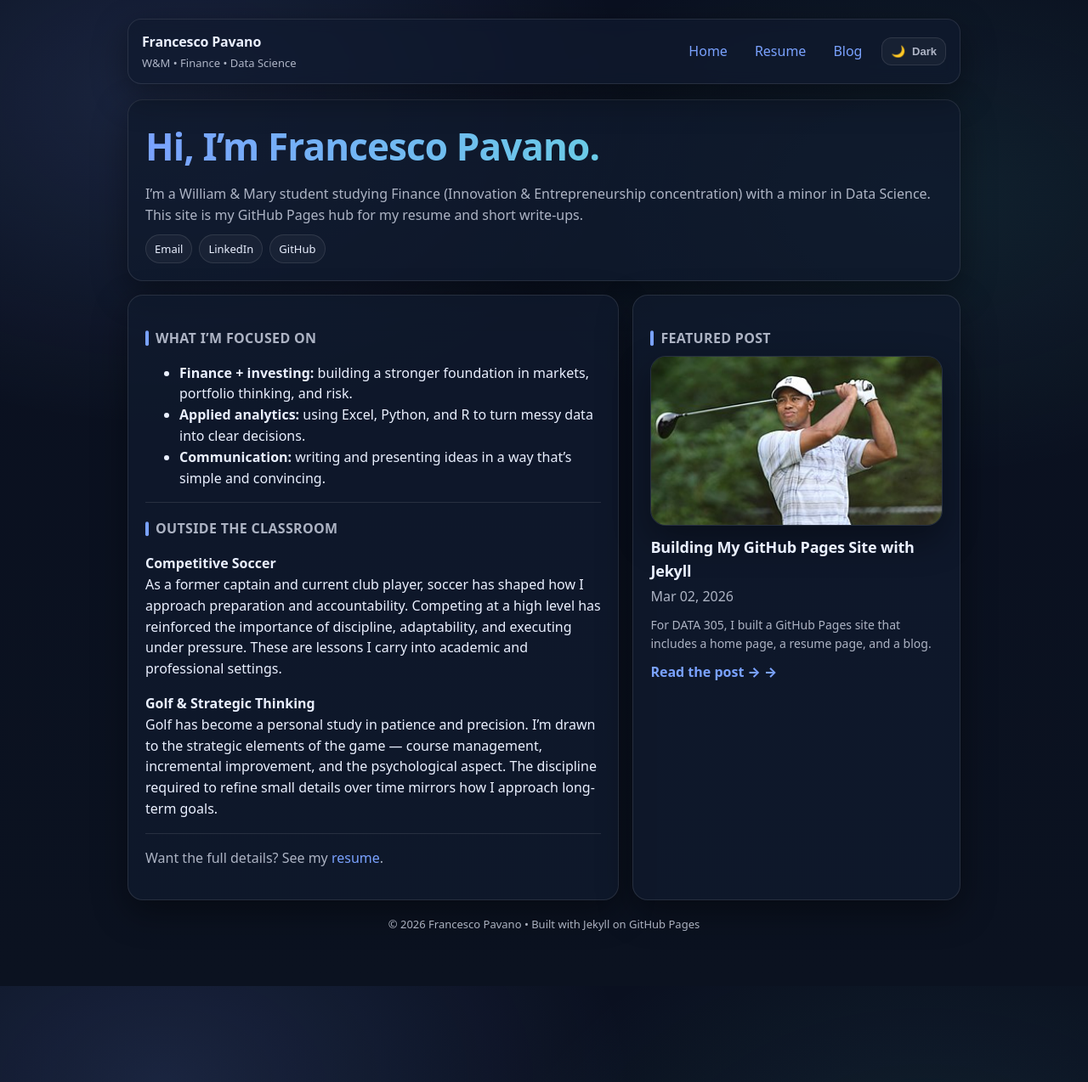
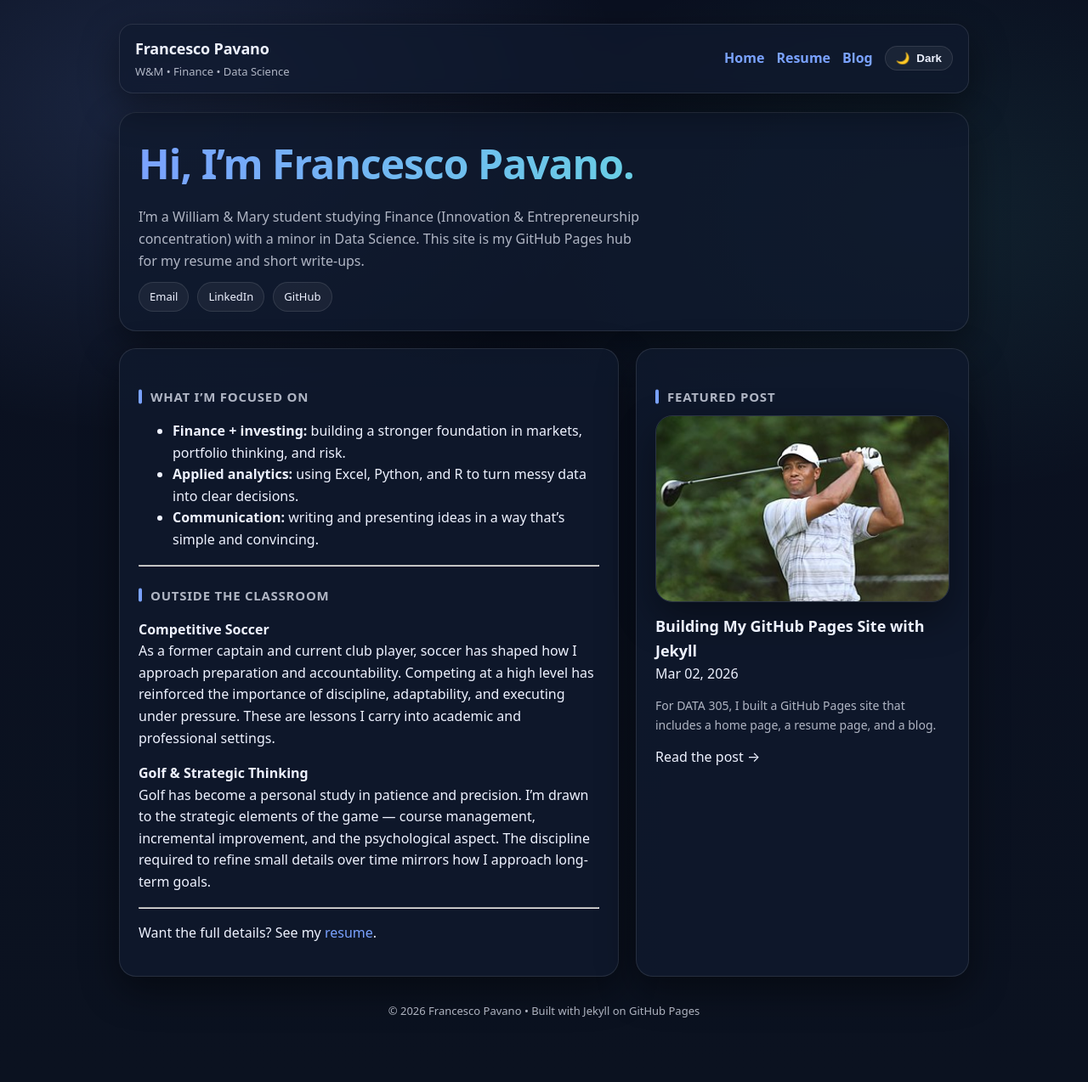
Before and after one commit to fjpavano/DATA-305-Assignment-2, a Jekyll site: the page built from index.md, in a window 1280 px wide. Shown: the whole page at 85% size. Built offline with Jekyll 4.4.1, drawn with Linux system fonts in a browser that asks for light colours.

Commit message:
Update style.css

```diff
--- a/assets/css/style.css
+++ b/assets/css/style.css
@@ -1,46 +1,54 @@
+/* ===============================
+   THEME VARIABLES
+================================= */
+
 :root{
   /* Dark (default) */
   --bg: #0b1220;
   --bg2:#0a1020;
 
-  --card: rgba(16, 26, 46, 0.78);
+  --card: rgba(16, 26, 46, 0.80);
   --nav: rgba(16, 26, 46, 0.72);
 
-  --text: #eaf0ff;
-  --muted: rgba(234,240,255,0.72);
+  --text: #eef2ff;
+  --muted: rgba(238,242,255,0.72);
   --accent: #7aa2ff;
 
   --border: rgba(255,255,255,0.10);
-  --shadow: 0 14px 40px rgba(0,0,0,0.40);
+  --shadow: 0 16px 45px rgba(0,0,0,0.45);
 
-  --chip: rgba(255,255,255,0.04);
-  --chipHover: rgba(255,255,255,0.07);
+  --chip: rgba(255,255,255,0.05);
+  --chipHover: rgba(255,255,255,0.08);
 
-  --imgBorder: rgba(255,255,255,0.10);
-  --imgShadow: 0 16px 40px rgba(0,0,0,0.38);
+  --imgBorder: rgba(255,255,255,0.12);
+  --imgShadow: 0 18px 45px rgba(0,0,0,0.40);
 }
 
-/* Light theme (crisp + minimal, less “glow”) */
+/* Light Theme */
 :root[data-theme="light"]{
   --bg: #f4f6fb;
   --bg2:#ffffff;
 
-  --card: rgba(255, 255, 255, 0.92);
-  --nav: rgba(255, 255, 255, 0.86);
+  --card: rgba(255, 255, 255, 0.95);
+  --nav: rgba(255, 255, 255, 0.88);
 
   --text: #0b1220;
-  --muted: rgba(11,18,32,0.68);
+  --muted: rgba(11,18,32,0.70);
   --accent: #2f5cff;
 
   --border: rgba(11,18,32,0.12);
-  --shadow: 0 12px 30px rgba(11,18,32,0.10);
+  --shadow: 0 14px 30px rgba(11,18,32,0.10);
 
-  --chip: rgba(11,18,32,0.05);
-  --chipHover: rgba(11,18,32,0.08);
+  --chip: rgba(11,18,32,0.06);
+  --chipHover: rgba(11,18,32,0.10);
 
   --imgBorder: rgba(11,18,32,0.12);
-  --imgShadow: 0 12px 26px rgba(11,18,32,0.12);
+  --imgShadow: 0 14px 30px rgba(11,18,32,0.10);
 }
+
+/* ===============================
+   BASE
+================================= */
 
 *{ box-sizing:border-box; }
 html,body{ margin:0; padding:0; }
@@ -48,31 +56,35 @@ html,body{ margin:0; padding:0; }
 body{
   font-family: system-ui, -apple-system, Segoe UI, Roboto, Arial, sans-serif;
   background:
-    radial-gradient(1000px 700px at 15% 10%, rgba(122,162,255,.14), transparent 55%),
+    radial-gradient(1000px 700px at 15% 10%, rgba(122,162,255,.15), transparent 55%),
     radial-gradient(900px 600px at 85% 20%, rgba(94,234,212,.08), transparent 55%),
     linear-gradient(180deg, var(--bg2), var(--bg));
   color: var(--text);
-  line-height: 1.55;
+  line-height: 1.6;
+  transition: background .2s ease, color .2s ease;
 }
 
 a{ color: var(--accent); text-decoration: none; }
 a:hover{ text-decoration: underline; }
 
 .container{
-  width: min(980px, 92vw);
+  width: min(1000px, 92vw);
   margin: 0 auto;
-  padding: 22px 0 50px;
+  padding: 28px 0 60px;
 }
 
-/* NAV */
+/* ===============================
+   NAVIGATION
+================================= */
+
 .nav{
   display:flex;
   justify-content:space-between;
   align-items:center;
   gap:16px;
-  padding: 14px 16px;
+  padding: 14px 18px;
+  border-radius: 16px;
   border: 1px solid var(--border);
-  border-radius: 16px;
   background: var(--nav);
   box-shadow: var(--shadow);
   backdrop-filter: blur(8px);
@@ -80,9 +92,11 @@ a:hover{ text-decoration: underline; }
 
 .brand__name{
   font-weight: 800;
+  font-size: 18px;
   color: var(--text);
   letter-spacing: -0.01em;
 }
+
 .brand__tag{
   font-size: 13px;
   color: var(--muted);
@@ -92,270 +106,71 @@ a:hover{ text-decoration: underline; }
 .nav__right{
   display:flex;
   align-items:center;
-  gap: 12px;
+  gap: 14px;
   flex-wrap: wrap;
 }
 
 .nav__links{
   display:flex;
-  gap: 10px;
-  flex-wrap: wrap;
-}
-.nav__links a{
-  padding: 8px 10px;
-  border-radius: 12px;
-  border: 1px solid transparent;
-}
-.nav__links a:hover{
-  border-color: var(--border);
-  background: var(--chip);
-  text-decoration: none;
+  gap: 14px;
 }
 
-/* THEME TOGGLE */
+.nav__links a{
+  position: relative;
+  padding: 6px 0;
+  font-weight: 600;
+}
+
+.nav__links a::after{
+  content:"";
+  position:absolute;
+  left:0;
+  bottom:-2px;
+  width:100%;
+  height:2px;
+  background:var(--accent);
+  transform:scaleX(0);
+  transform-origin:left;
+  transition:transform .25s ease;
+}
+
+.nav__links a:hover::after{
+  transform:scaleX(1);
+}
+
+/* ===============================
+   THEME TOGGLE
+================================= */
+
 .theme-toggle{
   display:inline-flex;
   align-items:center;
-  gap: 8px;
-  padding: 8px 10px;
-  border-radius: 12px;
-  border: 1px solid var(--border);
-  background: var(--chip);
-  color: var(--text);
-  cursor: pointer;
-  font-weight: 700;
-  box-shadow: none;
-}
-.theme-toggle:hover{ background: var(--chipHover); }
-.theme-toggle__text{
-  font-size: 13px;
-  color: var(--muted);
+  gap:8px;
+  padding:6px 12px;
+  border-radius:999px;
+  border:1px solid var(--border);
+  background:var(--chip);
+  color:var(--text);
+  font-weight:600;
+  cursor:pointer;
 }
 
-/* PAGE */
-.main{ margin-top: 18px; }
+.theme-toggle:hover{
+  background:var(--chipHover);
+}
+
+/* ===============================
+   CARDS + LAYOUT
+================================= */
+
+.main{ margin-top: 22px; }
 
 .card{
-  padding: 20px;
-  border-radius: 18px;
+  padding: 22px;
+  border-radius: 20px;
   border: 1px solid var(--border);
   background: var(--card);
   box-shadow: var(--shadow);
-}
-
-.hero h1{
-  margin: 0 0 10px;
-  font-size: clamp(28px, 4vw, 44px);
-  letter-spacing: -0.02em;
-}
-.hero p{
-  margin: 8px 0 0;
-  color: var(--muted);
-}
-
-.grid{
-  display:grid;
-  grid-template-columns: 1.2fr .8fr;
-  gap: 16px;
-  margin-top: 16px;
-}
-
-/* CHIPS */
-.badges{
-  display:flex;
-  flex-wrap: wrap;
-  gap: 8px;
-  margin-top: 10px;
-}
-
-.badge{
-  display: inline-flex;
-  align-items: center;
-  gap: 6px;
-  cursor: pointer;
-
-  font-size: 13px;
-  color: var(--text);
-  border: 1px solid var(--border);
-  border-radius: 999px;
-  padding: 6px 10px;
-  background: var(--chip);
-}
-.badge:hover{
-  background: var(--chipHover);
-  text-decoration: none;
-}
-
-.prose p, .prose li{ color: var(--text); }
-.muted{ color: var(--muted); }
-
-.section-title{
-  margin: 18px 0 8px;
-  font-size: 16px;
-  letter-spacing: .02em;
-  text-transform: uppercase;
-  color: var(--muted);
-}
-
-.hr{
-  height: 1px;
-  background: var(--border);
-  border: 0;
-  margin: 16px 0;
-}
-
-.footer{
-  margin-top: 18px;
-  text-align:center;
-  color: var(--muted);
-  font-size: 13px;
-}
-
-/* FEATURED POST */
-.featured{
-  display: grid;
-  grid-template-columns: 1fr;
-  gap: 12px;
-  text-decoration: none;
-  color: inherit;
-}
-
-.featured__img{
-  width: 100%;
-  height: 200px;
-  object-fit: cover;
-  border-radius: 18px;
-  border: 1px solid var(--imgBorder);
-  box-shadow:
-    inset 0 1px 0 rgba(255,255,255,0.04),
-    var(--imgShadow);
-  transition: transform 0.25s ease, box-shadow 0.25s ease;
-}
-
-.featured:hover .featured__img{
-  transform: scale(1.02);
-}
-
-.featured__title{
-  font-weight: 800;
-  font-size: 18px;
-  letter-spacing: -0.01em;
-  margin-bottom: 4px;
-}
-
-.featured__excerpt{
-  margin: 10px 0 0;
-  font-size: 14px;
-}
-
-.featured__cta{
-  margin-top: 10px;
-  display: inline-block;
-  font-weight: 700;
-  color: var(--accent);
-}
-
-/* RESUME PAGE */
-.resume-top{
-  display:flex;
-  justify-content: space-between;
-  align-items: flex-start;
-  gap: 14px;
-  margin-bottom: 14px;
-  flex-wrap: wrap;
-}
-.resume-top__right{
-  display:flex;
-  flex-wrap: wrap;
-  gap: 8px;
-}
-
-.resume-embed iframe{
-  width: 100%;
-  border-radius: 18px;
-  border: 1px solid var(--border);
-  box-shadow: var(--shadow);
-  background: var(--chip);
-}
-
-.resume-details{
-  margin-top: 16px;
-  padding: 14px 16px;
-  border-radius: 18px;
-  border: 1px solid var(--border);
-  background: var(--card);
-}
-
-.resume-details summary{
-  cursor: pointer;
-  font-weight: 800;
-  color: var(--text);
-  list-style: none;
-}
-.resume-details summary::-webkit-details-marker{ display:none; }
-.resume-details summary::after{
-  content: " +";
-  color: var(--muted);
-  font-weight: 700;
-}
-.resume-details[open] summary::after{ content: " −"; }
-
-/* RESPONSIVE */
-@media (max-width: 820px){
-  .grid{ grid-template-columns: 1fr; }
-}
-/* ===== ACCENT POLISH ===== */
-
-/* 1. NAV LINK ACCENT UNDERLINE */
-.nav__links a{
-  position: relative;
-}
-
-.nav__links a::after{
-  content: "";
-  position: absolute;
-  left: 10px;
-  right: 10px;
-  bottom: 4px;
-  height: 2px;
-  background: var(--accent);
-  transform: scaleX(0);
-  transform-origin: left;
-  transition: transform .25s ease;
-  border-radius: 2px;
-}
-
-.nav__links a:hover::after{
-  transform: scaleX(1);
-}
-
-/* 2. SECTION TITLE ACCENT BAR */
-.section-title{
-  position: relative;
-  padding-left: 12px;
-}
-
-.section-title::before{
-  content: "";
-  position: absolute;
-  left: 0;
-  top: 50%;
-  transform: translateY(-50%);
-  width: 4px;
-  height: 70%;
-  border-radius: 4px;
-  background: var(--accent);
-}
-
-/* 3. HERO TITLE ACCENT GRADIENT */
-.hero h1{
-  background: linear-gradient(90deg, var(--accent), #5eead4);
-  -webkit-background-clip: text;
-  -webkit-text-fill-color: transparent;
-}
-
-/* 4. CARD HOVER LIFT */
-.card{
   transition: transform .25s ease, box-shadow .25s ease;
 }
 
@@ -363,24 +178,153 @@ a:hover{ text-decoration: underline; }
   transform: translateY(-4px);
 }
 
-/* Subtle glow only in dark mode */
 :root:not([data-theme="light"]) .card:hover{
   box-shadow:
-    0 18px 50px rgba(0,0,0,0.45),
+    0 22px 60px rgba(0,0,0,0.45),
     0 0 0 1px rgba(122,162,255,0.15);
 }
 
-/* 5. FEATURED POST CTA ACCENT */
-.featured__cta{
-  position: relative;
-  font-weight: 800;
+.grid{
+  display:grid;
+  grid-template-columns: 1.2fr .8fr;
+  gap: 20px;
+  margin-top: 20px;
 }
 
-.featured__cta::after{
-  content: " →";
-  transition: transform .2s ease;
+/* ===============================
+   HERO
+================================= */
+
+.hero h1{
+  margin: 0 0 12px;
+  font-size: clamp(32px, 4vw, 48px);
+  letter-spacing: -0.02em;
+  background: linear-gradient(90deg, var(--accent), #5eead4);
+  -webkit-background-clip: text;
+  -webkit-text-fill-color: transparent;
 }
 
-.featured:hover .featured__cta::after{
-  transform: translateX(4px);
+.hero p{
+  margin: 8px 0 0;
+  color: var(--muted);
+  max-width: 600px;
 }
+
+/* ===============================
+   SECTION TITLES
+================================= */
+
+.section-title{
+  position: relative;
+  margin: 22px 0 10px;
+  font-size: 15px;
+  letter-spacing: .05em;
+  text-transform: uppercase;
+  color: var(--muted);
+  padding-left: 14px;
+}
+
+.section-title::before{
+  content:"";
+  position:absolute;
+  left:0;
+  top:50%;
+  transform:translateY(-50%);
+  width:4px;
+  height:70%;
+  border-radius:4px;
+  background:var(--accent);
+}
+
+/* ===============================
+   BADGES
+================================= */
+
+.badges{
+  display:flex;
+  flex-wrap:wrap;
+  gap:10px;
+  margin-top:12px;
+}
+
+.badge{
+  font-size: 13px;
+  padding:6px 12px;
+  border-radius:999px;
+  border:1px solid var(--border);
+  background:var(--chip);
+  color:var(--text);
+  transition:.2s ease;
+}
+
+.badge:hover{
+  background:var(--chipHover);
+  transform:translateY(-1px);
+  text-decoration:none;
+}
+
+/* ===============================
+   FEATURED IMAGE
+================================= */
+
+.featured{
+  display:grid;
+  gap:14px;
+  text-decoration:none;
+  color:inherit;
+}
+
+.featured__img{
+  width:100%;
+  height:220px;
+  object-fit:cover;
+  border-radius:20px;
+  border:1px solid var(--imgBorder);
+  box-shadow:var(--imgShadow);
+  transition: transform .3s ease;
+}
+
+.featured:hover .featured__img{
+  transform: scale(1.03);
+}
+
+.featured__title{
+  font-weight:800;
+  font-size:18px;
+}
+
+.featured__excerpt{
+  color:var(--muted);
+  font-size:14px;
+}
+
+/* ===============================
+   RESUME
+================================= */
+
+.resume-embed iframe{
+  width:100%;
+  border-radius:20px;
+  border:1px solid var(--border);
+  box-shadow:var(--shadow);
+  background:var(--chip);
+}
+
+/* ===============================
+   FOOTER
+================================= */
+
+.footer{
+  margin-top:30px;
+  text-align:center;
+  font-size:13px;
+  color:var(--muted);
+}
+
+/* ===============================
+   RESPONSIVE
+================================= */
+
+@media (max-width: 900px){
+  .grid{ grid-template-columns: 1fr; }
+}
```
